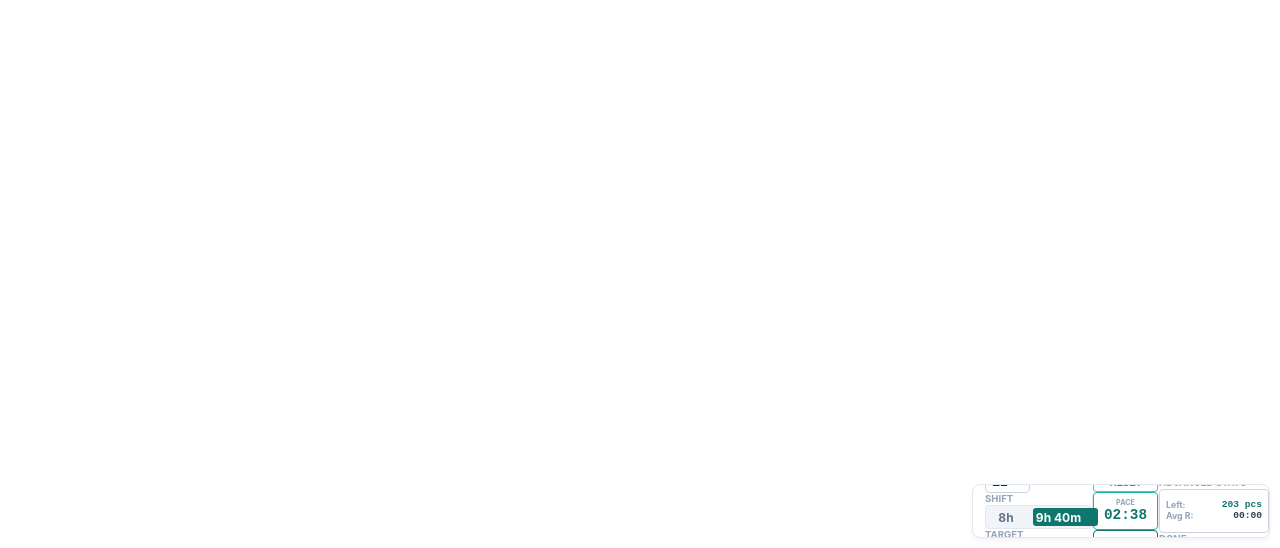
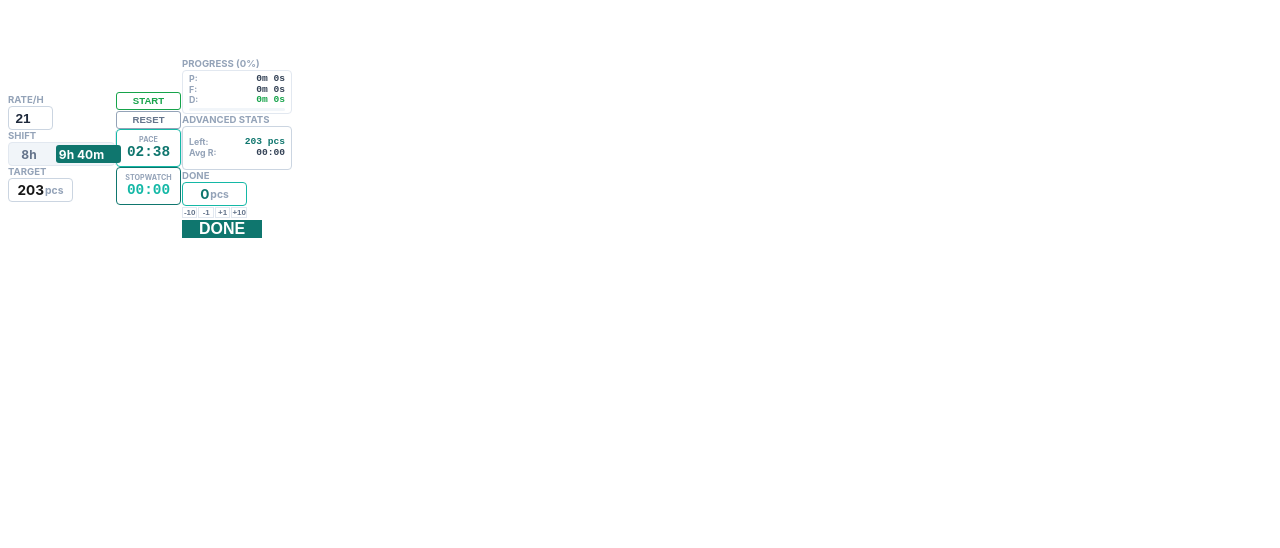
Before and after one commit to agr555/counter-app, a Next.js app: page / in a window 1280 px wide. Shown: the part 252-800 px from the top of the page. Built offline with nearby package versions, Linux system fonts and the light colour scheme.

Commit message:
progress

```diff
--- a/app/page.tsx
+++ b/app/page.tsx
@@ -135,7 +135,6 @@ export default function PomodoroWidget() {
     : 0;
 
     return (
-    <div className={styles.layoutWrapper}>
       <div className={styles.widgetContainer}>
 
         {/* 1. SETTINGS BLOCK */}
@@ -247,7 +246,6 @@ export default function PomodoroWidget() {
               </div>
             </div>
           </div>
-
           <div className={styles.fieldGroup}>
           <span className={styles.fieldLabel}>Advanced Stats</span>
           <div className={styles.statsDisplayContainer}>
@@ -281,6 +279,5 @@ export default function PomodoroWidget() {
       </div>
 
     </div>
-    </div>
   );
 }
--- a/app/widget.module.css
+++ b/app/widget.module.css
@@ -1,26 +1,17 @@
-.layoutWrapper {
-    display: flex;
-    flex-direction: column;
-    justify-content: flex-end;
-    align-items: flex-end;
-    min-height: 100vh;
-    background-color: #ffffff;
-    box-sizing: border-box;
-    padding: 10px;
-  }
 
-  .widgetContainer {
+
+/* Главный контейнер теперь растягивается на 100% самого окна без обрезки */
+.widgetContainer {
     display: flex;
     align-items: center;
+    justify-content: flex-start;
     background-color: #ffffff;
-    border: 1px solid #e2e8f0;
-    border-radius: 8px;
-    width: max-content;
-    box-shadow: 0 4px 6px -1px rgba(0, 0, 0, 0.05);
     font-family: -apple-system, BlinkMacSystemFont, sans-serif;
-    height: 54px;
+    height: 100vh; /* Строго во всю высоту доступного окна */
+    width: 100vw;  /* Строго во всю ширину доступного окна */
+    box-sizing: border-box;
     overflow: hidden;
-    padding-left: 12px;
+    padding-left: 8px;
   }
 
   .flexRow {
```
Lines whose indentation alone changed are shown as unchanged.
